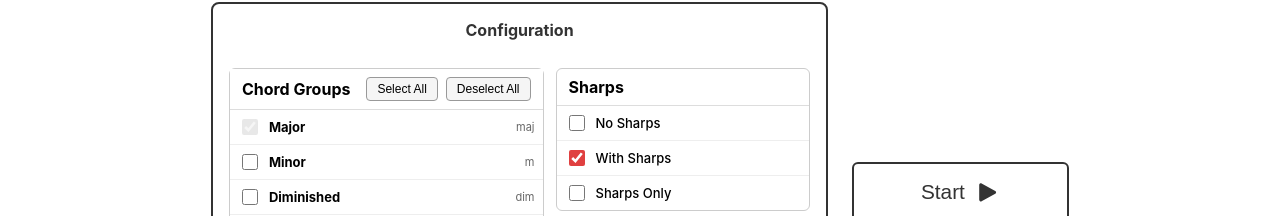
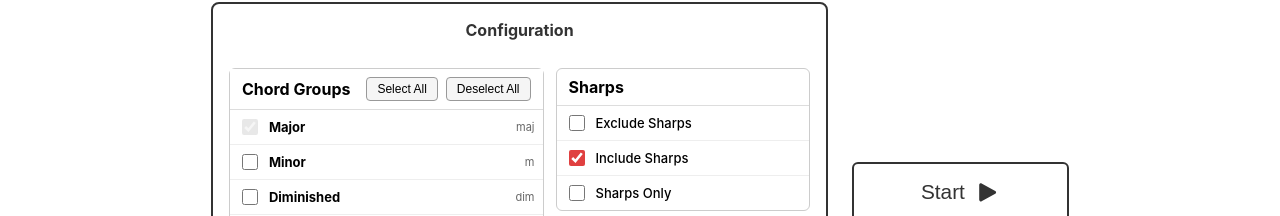
Before and after one commit to mjosephs1/midi-piano-teacher-web, a React (Create React App) app: page /practice-chords/timed in a window 1280 px wide. Shown: the part 179-395 px from the top of the page. Built offline with nearby package versions, Linux system fonts and the light colour scheme; no server answers.

Commit message:
Update button text

```diff
--- a/src/components/PracticeConfiguration.tsx
+++ b/src/components/PracticeConfiguration.tsx
@@ -30,8 +30,8 @@ export const PracticeConfiguration: FC<PracticeConfigurationProps> = ({
   };
 
   const sharpsOptions: { label: string; value: SharpsFilter }[] = [
-    { label: 'No Sharps', value: 'no-sharps' },
-    { label: 'With Sharps', value: 'with-sharps' },
+    { label: 'Exclude Sharps', value: 'no-sharps' },
+    { label: 'Include Sharps', value: 'with-sharps' },
     { label: 'Sharps Only', value: 'sharps-only' },
   ];
 
```
